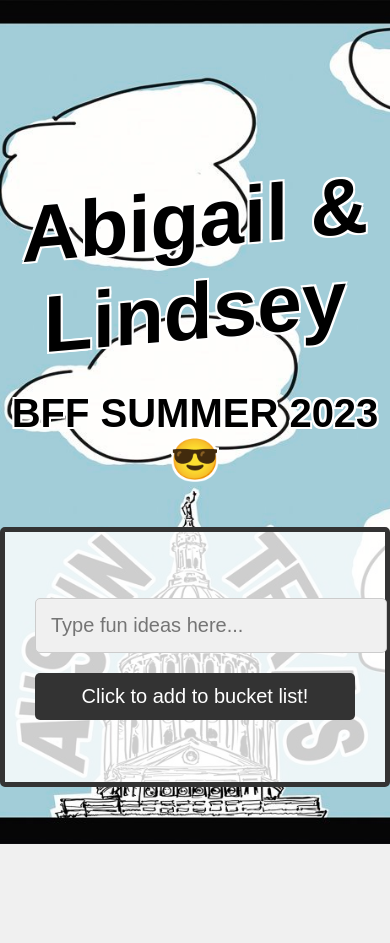
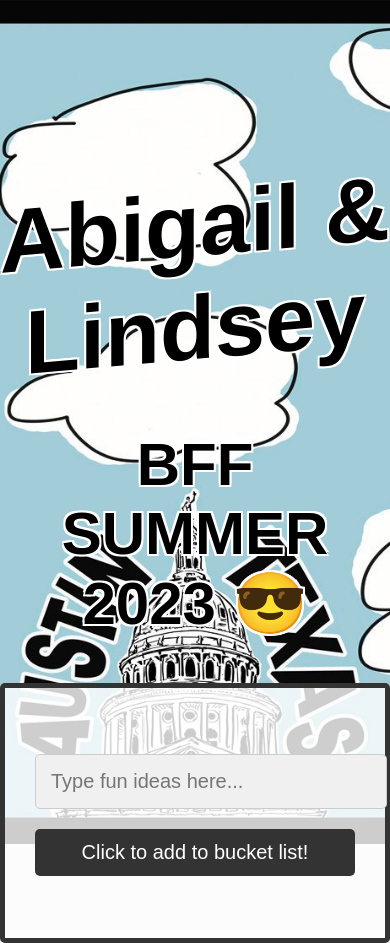
Before and after one commit to AGHenderson97/SummerTripBucketList, a plain HTML site: page index.html in a window 390 px wide. Before the commit the page ends 844 px from the top, so only its background shows below. Drawn offline with Linux system fonts and the light colour scheme.

Commit message:
adjustments mobile

```diff
--- a/styles.css
+++ b/styles.css
@@ -18,7 +18,7 @@ body {
 h1 {
   text-align: center;
   font-family: 'Oswald', sans-serif;
-  font-size: 80px; /* Increase font size for larger header */
+  font-size: 90px; /* Increase font size for larger header */
   color: #333;
   font-weight: bold;
   transform: skewY(-5deg);
@@ -40,7 +40,7 @@ h1 {
 h2 {
   text-align: center;
   font-family: 'Oswald', sans-serif;
-  font-size: 40px; /* Increase font size for larger subheader */
+  font-size: 60px; /* Increase font size for larger subheader */
   color: #333;
   margin-bottom: 20px; /* Add more margin to push it down on the page */
   animation: bounce 1s infinite;
```
